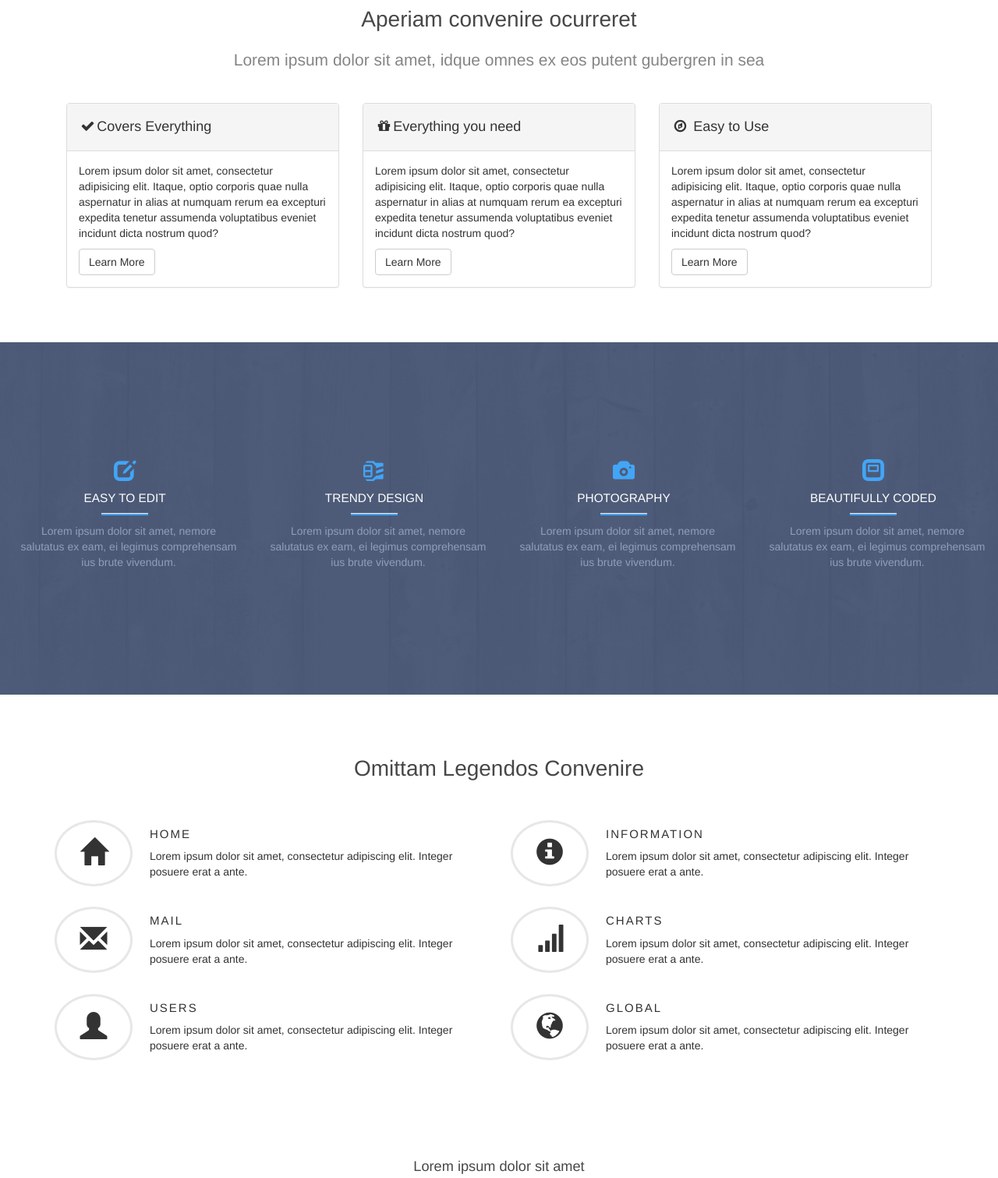
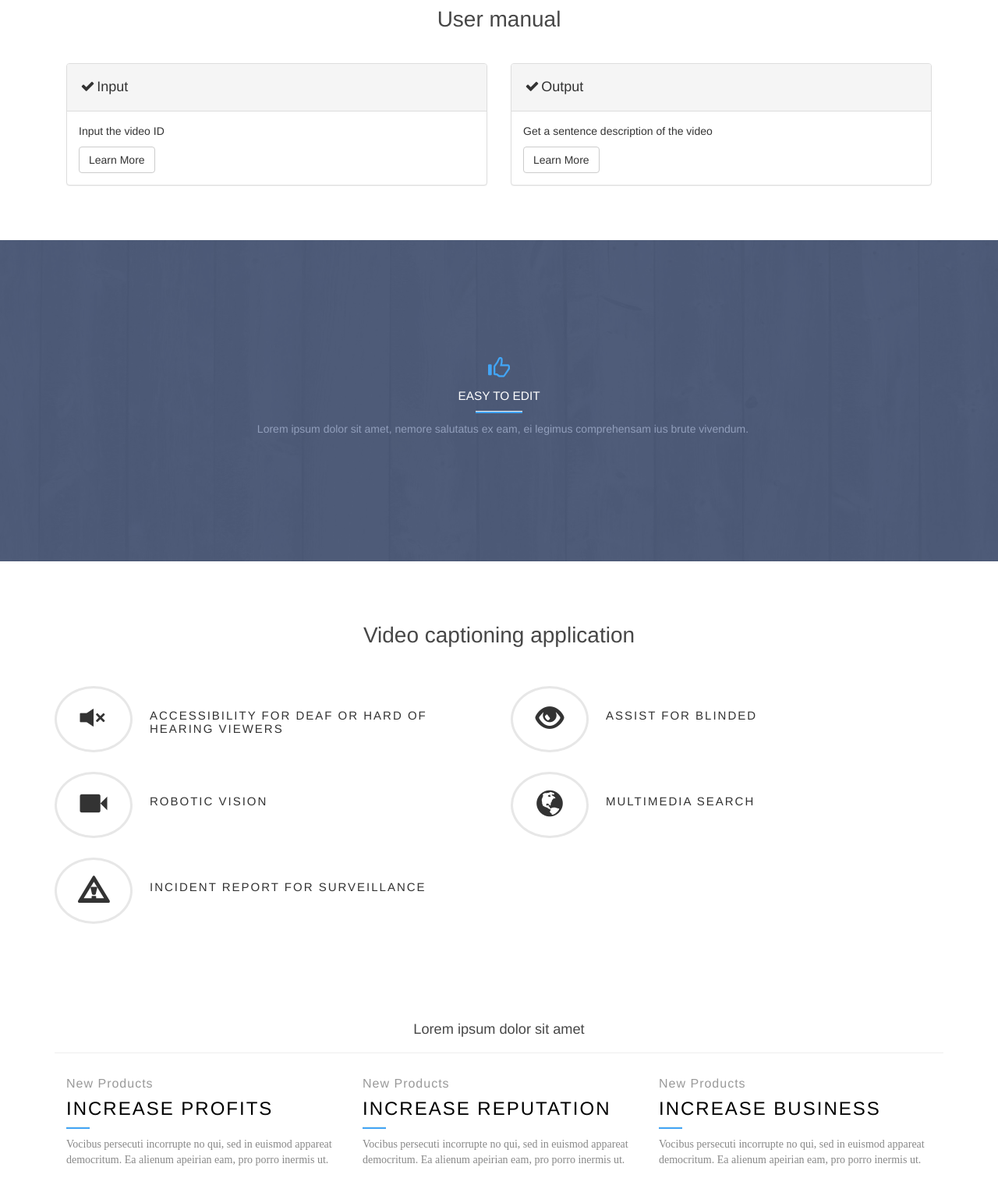
Before and after one commit to Huaish/Video_Captioning, a plain HTML site: page front-end/index.html in a window 1280 px wide. Shown: the part 760-2271 px from the top of the page at 78% size. Drawn offline with nearby package versions, Linux system fonts and the light colour scheme.

Commit message:
feat/website introduction

```diff
--- a/front-end/index.html
+++ b/front-end/index.html
@@ -3,8 +3,7 @@
 
 <head>
 
-    <title>Simple Website</title>
-
+    <title>Video captioning</title>
     <meta charset="utf-8" />
 
     <link rel="stylesheet" type="text/css" href="css/style.css">
@@ -114,8 +113,6 @@
             <div class="info">
                 <h2>Video Captioning</h2>
                 <br>
-                <h3>Lorem ipsum dolor sit amet</h3>
-                <br>
                 <a href="#content"><button type="button" id="proceed">Learn More</button></a>
             </div>
         </div>
@@ -123,33 +120,32 @@
 
     <section id="content">
         <div class="container">
-            <h2>Aperiam convenire ocurreret</h2>
-            <h3>Lorem ipsum dolor sit amet, idque omnes ex eos putent gubergren in sea</h3>
+            <h2>User manual</h2>
 
             <div class="boxes">
-                <div class="col-md-4">
+                <div class="col-md-6">
                     <div class="panel panel-default">
                         <div class="panel-heading">
-                            <h4 class="wow flipInX"><i class="fa fa-fw fa-check"></i>Covers Everything</h4>
+                            <h4 class="wow flipInX"><i class="fa fa-fw fa-check"></i>Input</h4>
                         </div>
                         <div class="panel-body">
-                            <p>Lorem ipsum dolor sit amet, consectetur adipisicing elit. Itaque, optio corporis quae nulla aspernatur in alias at numquam rerum ea excepturi expedita tenetur assumenda voluptatibus eveniet incidunt dicta nostrum quod?</p>
+                            <p>Input the video ID</p>
                             <a href="#" class="btn btn-default">Learn More</a>
                         </div>
                     </div>
                 </div>
-                <div class="col-md-4">
+                <div class="col-md-6">
                     <div class="panel panel-default">
                         <div class="panel-heading">
-                            <h4 class="wow flipInX"><i class="fa fa-fw fa-gift"></i>Everything you need</h4>
+                            <h4 class="wow flipInX"><i class="fa fa-fw fa-check"></i>Output</h4>
                         </div>
                         <div class="panel-body">
-                            <p>Lorem ipsum dolor sit amet, consectetur adipisicing elit. Itaque, optio corporis quae nulla aspernatur in alias at numquam rerum ea excepturi expedita tenetur assumenda voluptatibus eveniet incidunt dicta nostrum quod?</p>
+                            <p>Get a sentence description of the video</p>
                             <a href="#" class="btn btn-default">Learn More</a>
                         </div>
                     </div>
                 </div>
-                <div class="col-md-4">
+                <!--<div class="col-md-4">
                     <div class="panel panel-default">
                         <div class="panel-heading">
                             <h4 class="wow flipInX"><i class="fa fa-fw fa-compass"></i> Easy to Use</h4>
@@ -159,47 +155,22 @@
                             <a href="#" class="btn btn-default">Learn More</a>
                         </div>
                     </div>
-                </div>
+                </div>-->
             </div>
         </div>
     </section>
 
     <section id="content2">
     	<div class="opacity_overlay">
-    		<div class="container-fluid" style="padding: 0;">
-    			<div class="col-md-3 col-sm-6">
+    			<div class="col-md-15">
     				<div class="feature-item text-center">
-    					<span class="glyphicon glyphicon-edit glyphicon-lg"></span>
+    					<span class="glyphicon glyphicon-thumbs-up glyphicon-lg"></span>
     					<h6>Easy To Edit</h6>
     					<hr>
     					<p>Lorem ipsum dolor sit amet, nemore salutatus ex eam, ei legimus comprehensam ius brute vivendum.</p>
     				</div>
     			</div>
-    			<div class="col-md-3 col-sm-6">
-    				<div class="feature-item text-center">
-    					<span class="glyphicon glyphicon-compressed glyphicon-lg"></span>
-    					<h6>Trendy Design</h6>
-    					<hr>
-    					<p>Lorem ipsum dolor sit amet, nemore salutatus ex eam, ei legimus comprehensam ius brute vivendum.</p>
-    				</div>
-    			</div>
-    			<div class="col-md-3 col-sm-6">
-    				<div class="feature-item text-center">
-    					<span class="glyphicon glyphicon-camera glyphicon-lg"></span>
-    					<h6>Photography</h6>
-    					<hr>
-    					<p>Lorem ipsum dolor sit amet, nemore salutatus ex eam, ei legimus comprehensam ius brute vivendum.</p>
-    				</div>
-    			</div>
-    			<div class="col-md-3 col-sm-6">
-    				<div class="feature-item text-center">
-    					<span class="glyphicon glyphicon-modal-window glyphicon-lg"></span>
-    					<h6>Beautifully Coded</h6>
-    					<hr>
-    					<p>Lorem ipsum dolor sit amet, nemore salutatus ex eam, ei legimus comprehensam ius brute vivendum.</p>
-    				</div>
-    			</div>
-    		</div>
+
     	</div>
     </section>
 
@@ -208,64 +179,50 @@
             <div class="container">
                 <div class="row">
                     <div class="title">
-           				<h2>Omittam Legendos Convenire</h2>
+           				<h2>Video captioning application</h2>
                     </div>
                     <br>
                     <br>
                     <div class="col-md-6">
                         <div class="blockquote-box clearfix">
                             <div class="square pull-left">
-                                <span class="glyphicon glyphicon-home glyphicon-lg"></span>
+                                <span class="glyphicon glyphicon-volume-off glyphicon-lg"></span>
                             </div>
-                            <h4>
-                    Home</h4>
-                            <p>
-                                Lorem ipsum dolor sit amet, consectetur adipiscing elit. Integer posuere erat a ante.
-                            </p>
+                            <br>
+                            <h4>Accessibility for Deaf or hard of hearing viewers </h4>
                         </div>
                         <div class="blockquote-box blockquote-primary clearfix">
                             <div class="square pull-left">
-                                <span class="glyphicon glyphicon-envelope glyphicon-lg"></span>
+                                <span class="glyphicon glyphicon-facetime-video glyphicon-lg"></span>
                             </div>
-                            <h4>
-                    Mail</h4>
-                            <p>
-                                Lorem ipsum dolor sit amet, consectetur adipiscing elit. Integer posuere erat a ante.
-                            </p>
+                            <br>
+                            <h4>Robotic vision</h4>
                         </div>
                         <div class="blockquote-box blockquote-success clearfix">
                             <div class="square pull-left">
-                                <span class="glyphicon glyphicon-user glyphicon-lg"></span>
+                                <span class="glyphicon glyphicon-warning-sign glyphicon-lg"></span>
                             </div>
-                            <h4>
-                    Users</h4>
-                            <p>
-                                Lorem ipsum dolor sit amet, consectetur adipiscing elit. Integer posuere erat a ante.
-                            </p>
+                            <br>
+                            <h4>Incident report for surveillance</h4>
                         </div>
                     </div>
                     <div class="col-md-6">
                         <div class="blockquote-box blockquote-info clearfix">
                             <div class="square pull-left">
-                                <span class="glyphicon glyphicon-info-sign glyphicon-lg"></span>
+                                <span class="glyphicon glyphicon-eye-open glyphicon-lg"></span>
                             </div>
-                            <h4>
-                    Information</h4>
-                            <p>
-                                Lorem ipsum dolor sit amet, consectetur adipiscing elit. Integer posuere erat a ante.
-                            </p>
+                            <br>
+                            <h4>Assist for blinded</h4>
                         </div>
                         <div class="blockquote-box blockquote-warning clearfix">
                             <div class="square pull-left">
-                                <span class="glyphicon glyphicon-signal glyphicon-lg"></span>
+                                <span class="glyphicon glyphicon-globe glyphicon-lg"></span>
                             </div>
-                            <h4>
-                    Charts</h4>
-                            <p>
-                                Lorem ipsum dolor sit amet, consectetur adipiscing elit. Integer posuere erat a ante.
-                            </p>
+                            <br>
+                            <h4>Multimedia search</h4>
+
                         </div>
-                        <div class="blockquote-box blockquote-danger clearfix">
+                        <!--<div class="blockquote-box blockquote-danger clearfix">
                             <div class="square pull-left">
                                 <span class="glyphicon glyphicon-globe glyphicon-lg"></span>
                             </div>
@@ -274,7 +231,7 @@
                             <p>
                                 Lorem ipsum dolor sit amet, consectetur adipiscing elit. Integer posuere erat a ante.
                             </p>
-                        </div>
+                        </div>-->
                     </div>
                 </div>
             </div>
@@ -353,7 +310,7 @@
 
     <section id="content6">
     	<div class="container">
-            <h2>Aperiam convenire ocurreret</h2>
+            <h2>User manual</h2>
             <h3>Lorem ipsum dolor sit amet, idque omnes ex eos putent gubergren in sea</h3>
 
 			<div class="col-md-4 col-sm-6 col-xs-6">
```
